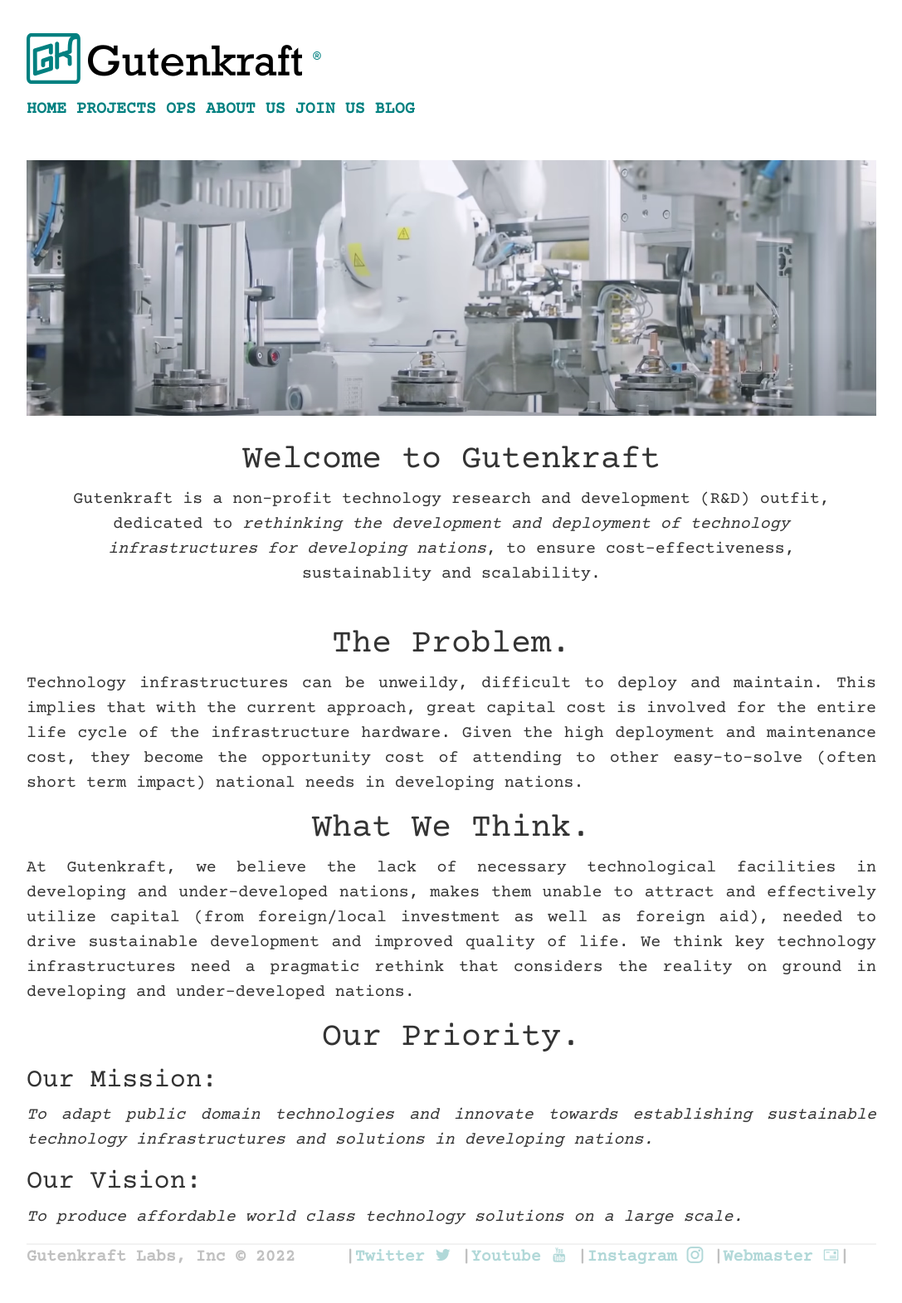
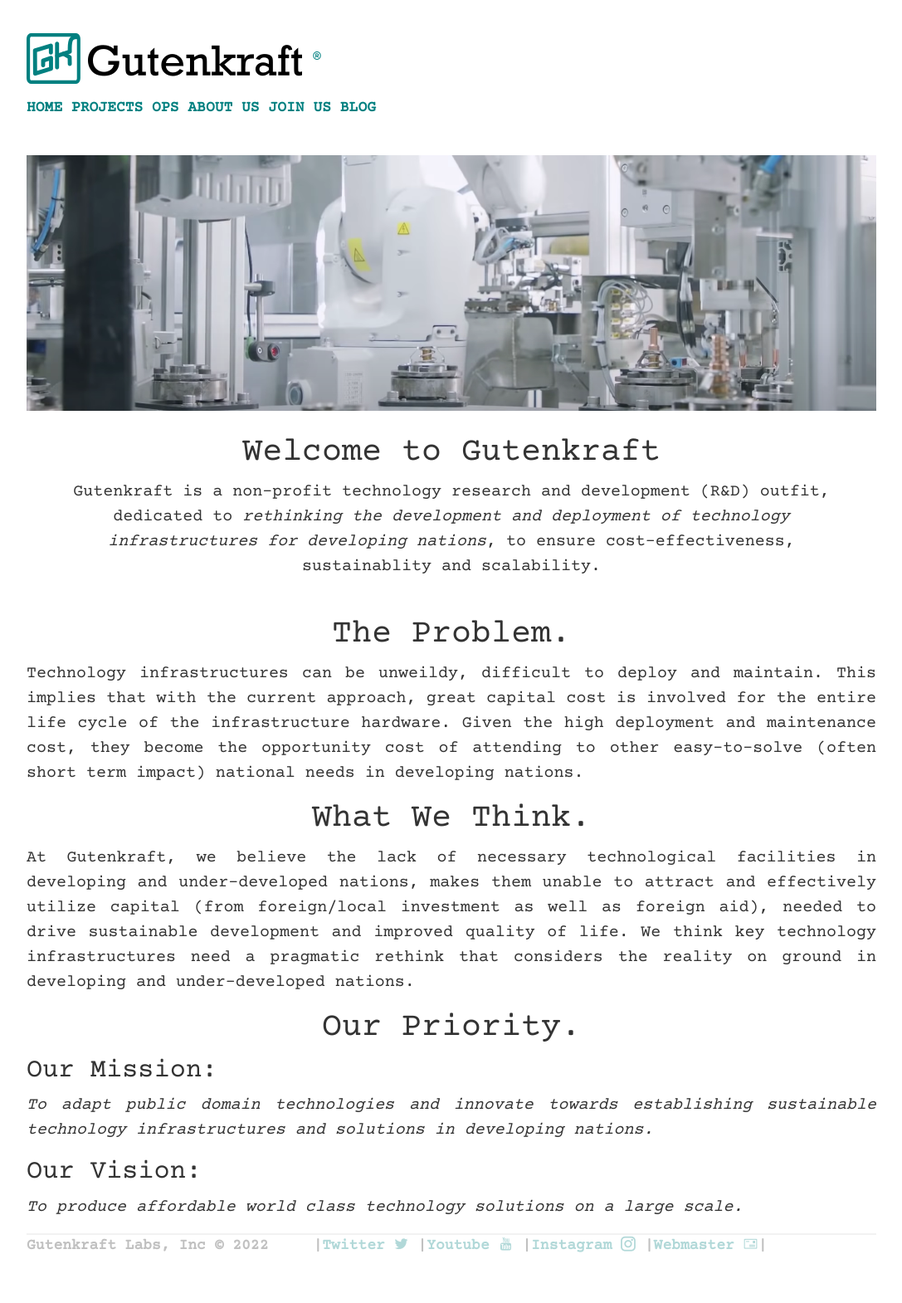
Before and after one commit to oferonmi/datafilik.github.io, a Jekyll site: the page built from index.html, in a window 1280 px wide. Shown: the whole page at 83% size, without its empty margins (96-1183 px from the left). Built offline with Jekyll 4.4.1, drawn with Linux system fonts in a browser that asks for light colours; some web fonts are replaced.

Commit message:
content update

```diff
--- a/css/main.css
+++ b/css/main.css
@@ -19,7 +19,7 @@ body {
     /* font-family: 'Cutive Mono', 'Overpass Mono', 'Courier Prime', 'Space Mono', 'Fira Code'; */
     /* font-family: 'Fira Code', 'Cutive Mono', 'Overpass Mono', 'Courier Prime', 'Space Mono'; */
     color: #333;
-    font-size: 20px;
+    font-size: 18px;
 }
 
 nav{
@@ -66,7 +66,7 @@ footer {
     opacity: 0.3;
     border-top: 2.5px solid #d5d5d5;
     /* font-size: 1.2em; */
-    font-size: 20px;
+    /* font-size: 20px; */
 }
 
 ul.posts {
```
